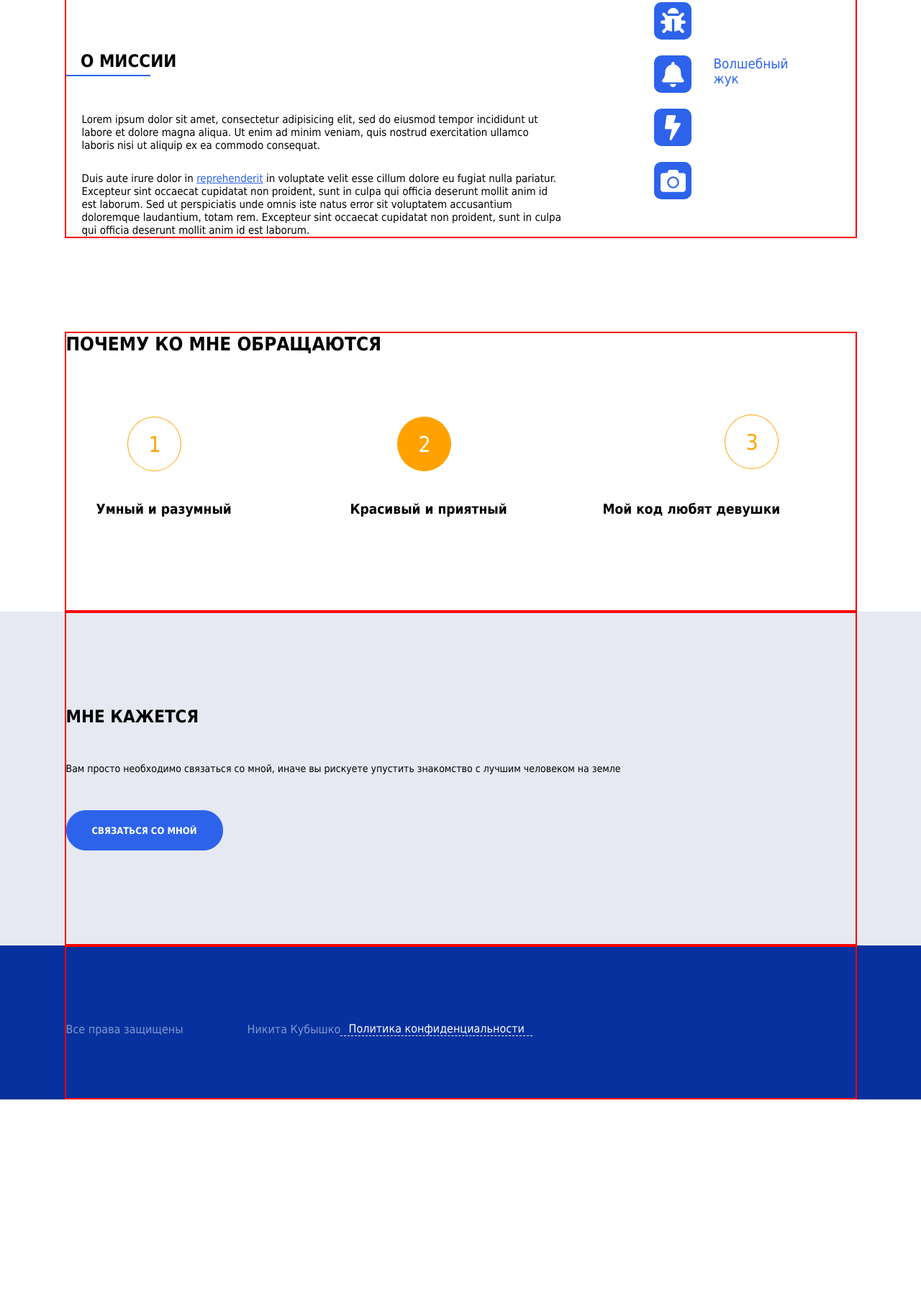
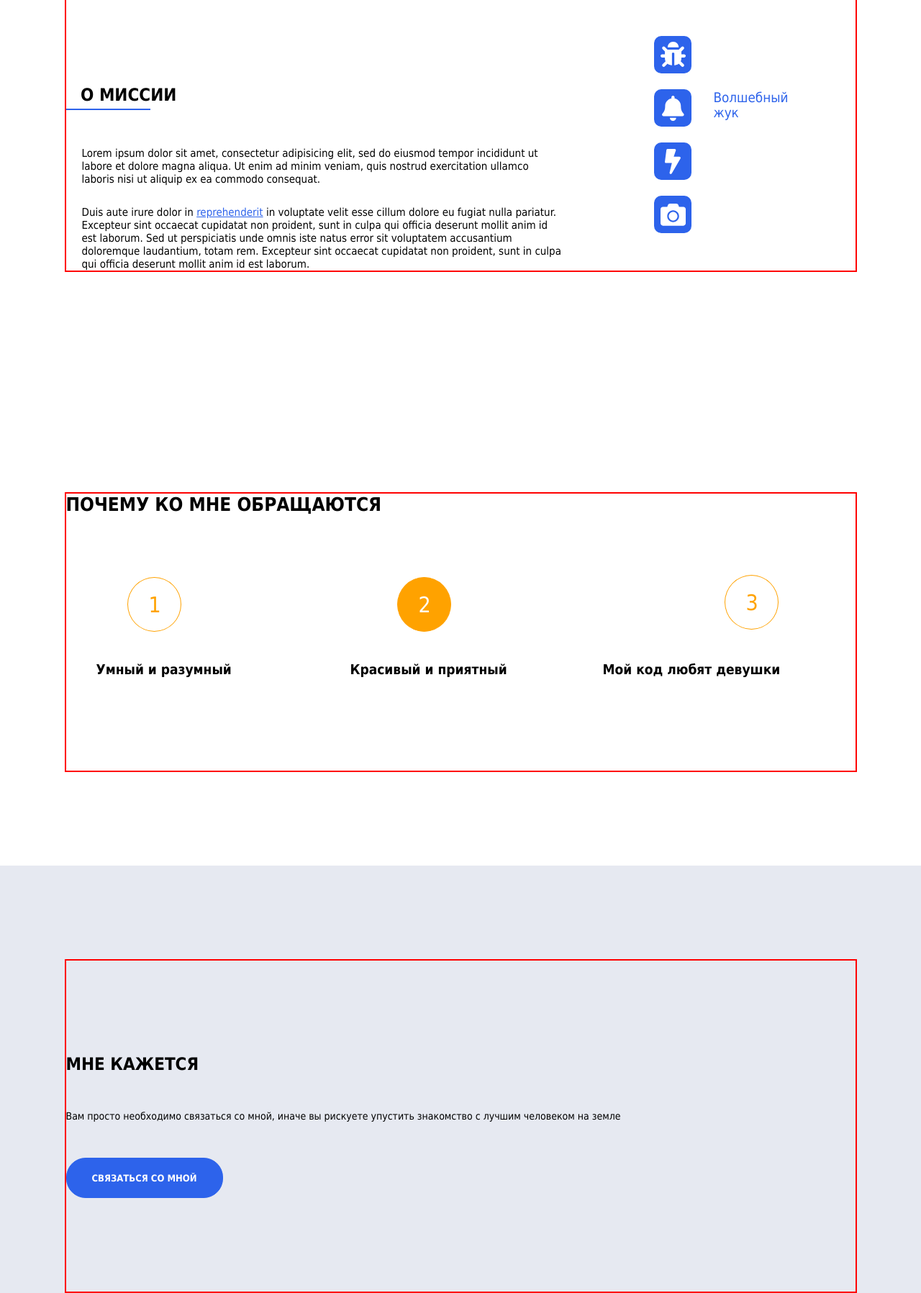
Before and after one commit to NikitaImmortal/lesson7, a plain HTML site: page index.html in a window 1280 px wide. Shown: the part 1001-2798 px from the top of the page at 72% size. Before the commit the page ends 2529 px from the top, so only its background shows below. Drawn offline with Linux system fonts and the light colour scheme; files whose address does not match are found by name.

Commit message:
corrected the structure of sections

```diff
--- a/css/main.css
+++ b/css/main.css
@@ -84,6 +84,7 @@ li {
     color: #fff;
     align-items: center;
     justify-content: space-between;
+    padding: 59px 0 47px;
 
 
 }
@@ -100,7 +101,6 @@ li {
     font-style: normal;
     font-weight: 700;
     font-size: 27px;
-    padding-top: 59px;
     margin-bottom: 135px;
 }
 
@@ -161,7 +161,8 @@ li {
 /* Вторая секция */
 
 .me-section {
-    padding-top: 130px;
+    padding: 130px 0 153px;
+
 }
 
 
@@ -288,7 +289,7 @@ li {
 
 
 .whyme-section{
-    padding-top: 130px;
+    padding: 153px 0 130px;
 
 }
 .whyme{
@@ -393,6 +394,7 @@ li {
 
 .ithink-section {
     background: #E6E9F1;
+    padding: 130px 0 130px;
 
 }
 
@@ -438,6 +440,7 @@ li {
 
 .footer-section {
     background: #06319E;
+    padding: 52px 0 38px;
 
 
 
@@ -450,7 +453,7 @@ li {
     display: flex;
     align-items: center;
     justify-content: space-between;
-    padding: 52px 0 43px 0px;
+
 
 
 }
--- a/index.html
+++ b/index.html
@@ -44,7 +44,7 @@
     <section class="me-section">
         <div class="container">
             <div class="me">
-                <h2 class ="me-section__aboutme-title">
+                <h2 class="me-section__aboutme-title">
                     Обо мне
                 </h2>
                 <div class="wrap">
@@ -133,8 +133,9 @@
                 </div>
             </div>
         </div>
-        </div>
-        <div class="whyme-section">
+    </section>
+
+    <section class="whyme-section">
         <div class="container">
             <div class="whyme">
                 <h2 class="whyme__title">
```
Lines whose indentation alone changed are shown as unchanged.
